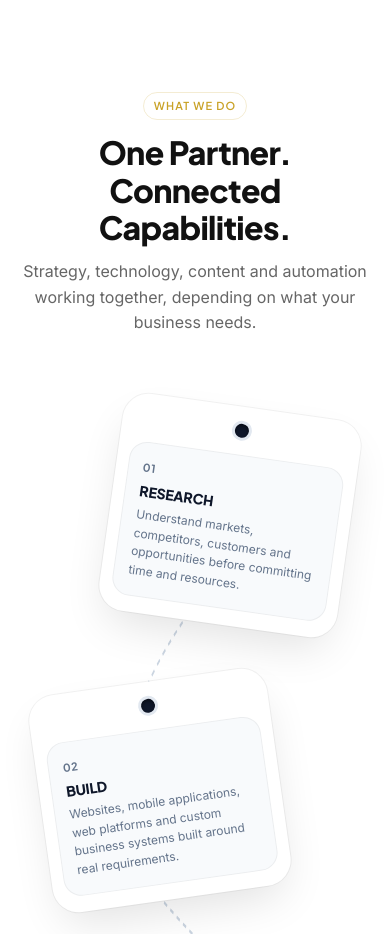
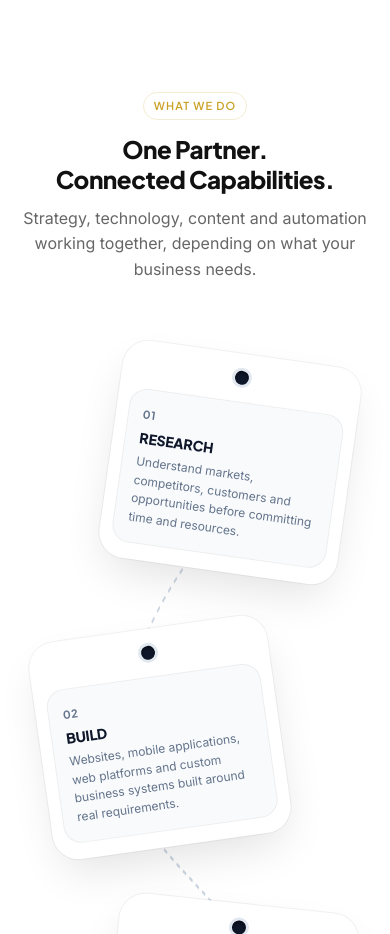
Before and after one commit to Abhishek-1273/Velta-Full-Project, a React (Vite) app in the folder frontend/: page / in a window 390 px wide. Shown: the part 1860-2794 px from the top of the page. Built offline with nearby package versions, Linux system fonts and the light colour scheme; no server answers.

Commit message:
fix(home): keep 'Connected Capabilities.' on a single line on mobile screens

```diff
--- a/frontend/src/pages/Home/Home.jsx
+++ b/frontend/src/pages/Home/Home.jsx
@@ -623,7 +623,10 @@ export default function Home() {
         <div className="container">
           <div className={styles.resultsHeader}>
             <span className="tag">What We Do</span>
-            <h2 className={styles.resultsTitle}>One Partner.<br />Connected Capabilities.</h2>
+            <h2 className={styles.resultsTitle}>
+              One Partner.<br />
+              <span className={styles.resultsConnectedLine}>Connected Capabilities.</span>
+            </h2>
             <p className={styles.resultsSub}>
               Strategy, technology, content and automation working together, depending on what your business needs.
             </p>
--- a/frontend/src/pages/Home/Home.module.css
+++ b/frontend/src/pages/Home/Home.module.css
@@ -2138,12 +2138,24 @@
 
 .resultsTitle {
   font-family: var(--font-head);
-  font-size: clamp(32px, 4.5vw, 48px);
+  font-size: clamp(24px, 4.5vw, 48px);
   font-weight: 800;
   letter-spacing: -0.02em;
   color: var(--text);
   margin: 14px 0 12px;
   line-height: 1.18;
+}
+
+.resultsConnectedLine {
+  display: inline-block;
+  white-space: nowrap;
+}
+
+@media (max-width: 600px) {
+  .resultsTitle {
+    font-size: clamp(20px, 6.2vw, 26px);
+    line-height: 1.24;
+  }
 }
 
 .resultsSub {
```
